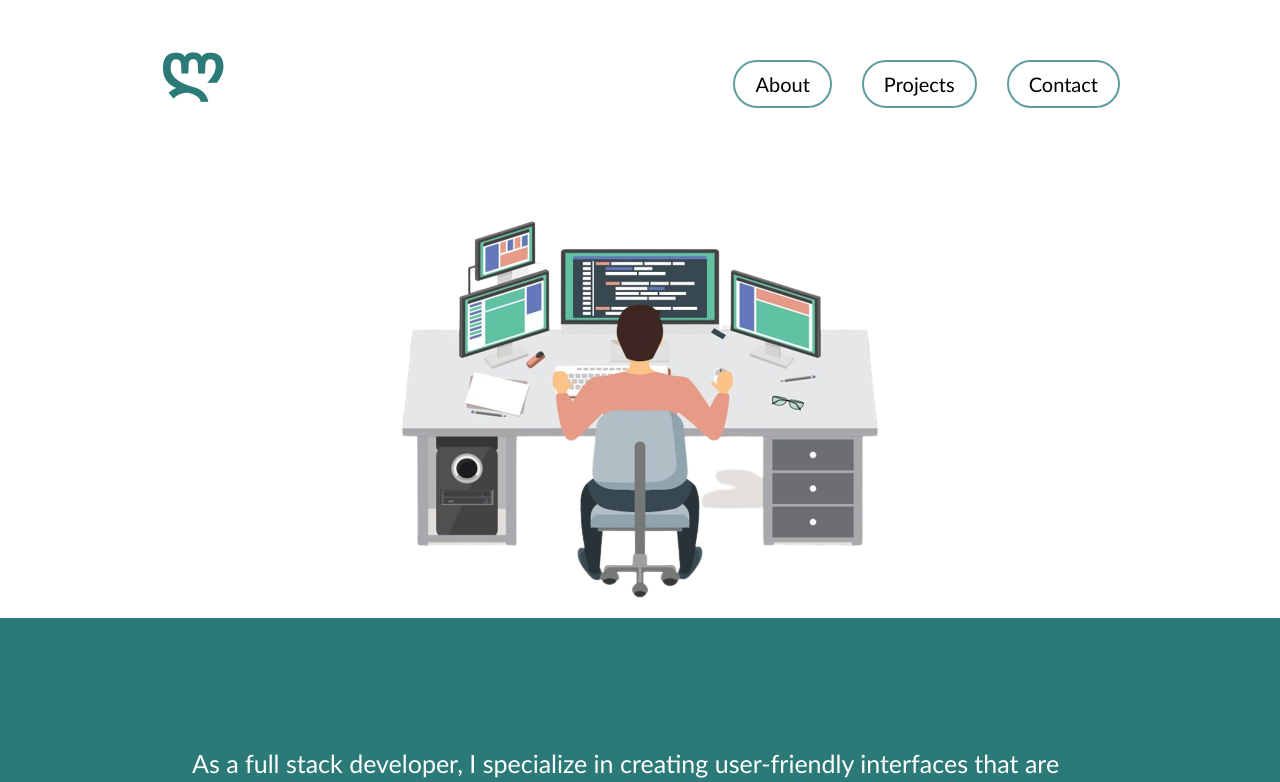
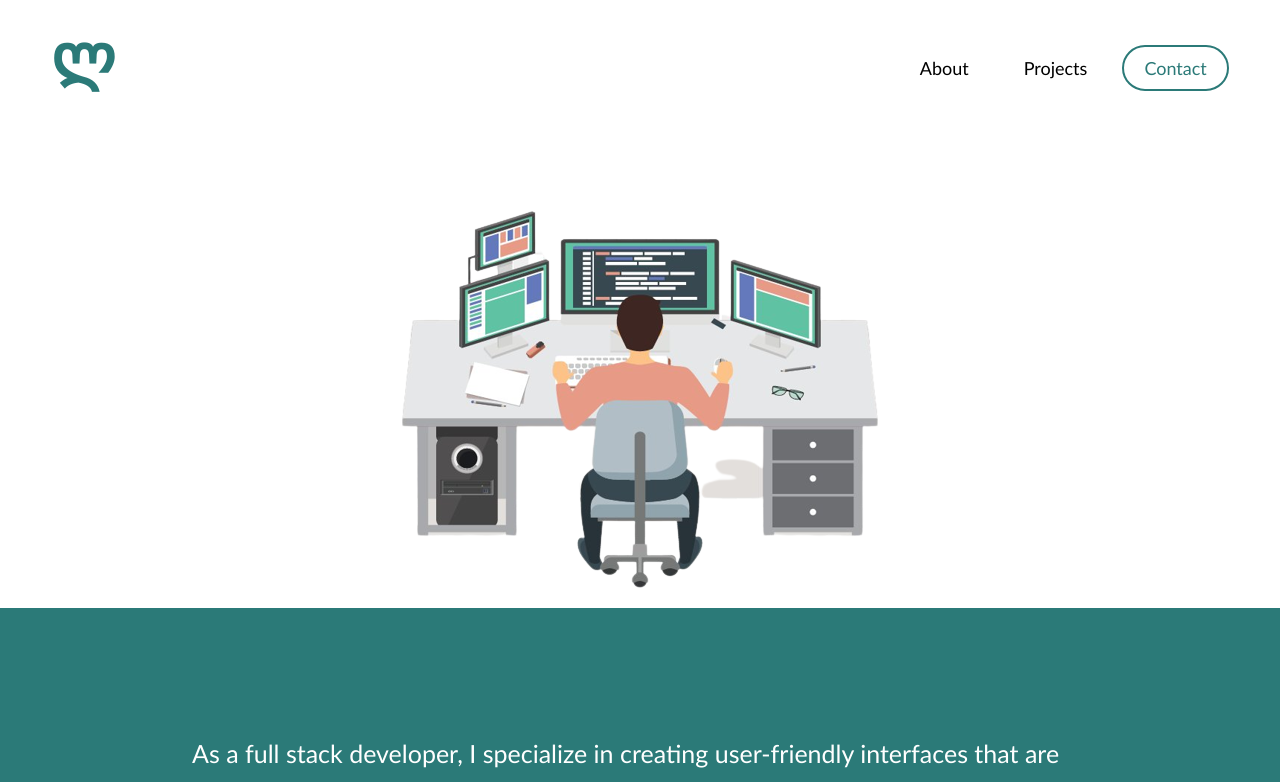
Before and after one commit to lukalicheli/portfolio, a React (Create React App) app in the folder portfolio/: page / in a window 1280 px wide. Shown: the top 782 px of the page. Built offline with nearby package versions, Linux system fonts and the light colour scheme.

Commit message:
Did minor changes to the navbar and its buttons

```diff
--- a/portfolio/src/components/nav/Navbar.css
+++ b/portfolio/src/components/nav/Navbar.css
@@ -1,8 +1,8 @@
 .navbar-container {
     display: flex;
-    width: 75%;
+    width: 92%;
     justify-content: space-between;
-    margin-top: 30px;
+    margin-top: 20px;
     height: 175px;
 }
 
@@ -15,11 +15,24 @@
 .nav-button {
     border: 0;
     background-color: white;
-    font-size: 20px;
-    margin-top: 30px;
-    margin-left: 30px;
+    font-size: 18px;
+    margin-top: 25px;
+    margin-left: 15px;
     padding: 10px 20px 10px 20px;
     border-radius: 30px;
-    border: solid 2px cadetblue;
     font-family:'Gill Sans', 'Gill Sans MT', Calibri, 'Trebuchet MS', sans-serif;
 }
+
+.nav-button:hover {
+    color: #2B7A78;
+}
+
+.nav-button.highlited {
+    border: solid 2px #2B7A78;
+    color: #2B7A78;
+}
+
+.nav-button.highlited:hover {
+    background-color: #2B7A78;
+    color: white;
+  }
--- a/portfolio/src/components/nav/Navbar.js
+++ b/portfolio/src/components/nav/Navbar.js
@@ -8,7 +8,7 @@ function Navbar() {
       <div className="nav-button-container">
         <button className="nav-button">About</button>
         <button className="nav-button">Projects</button>
-        <button className="nav-button">Contact</button>
+        <button className="nav-button highlited">Contact</button>
       </div>
     </div>
   );
```
